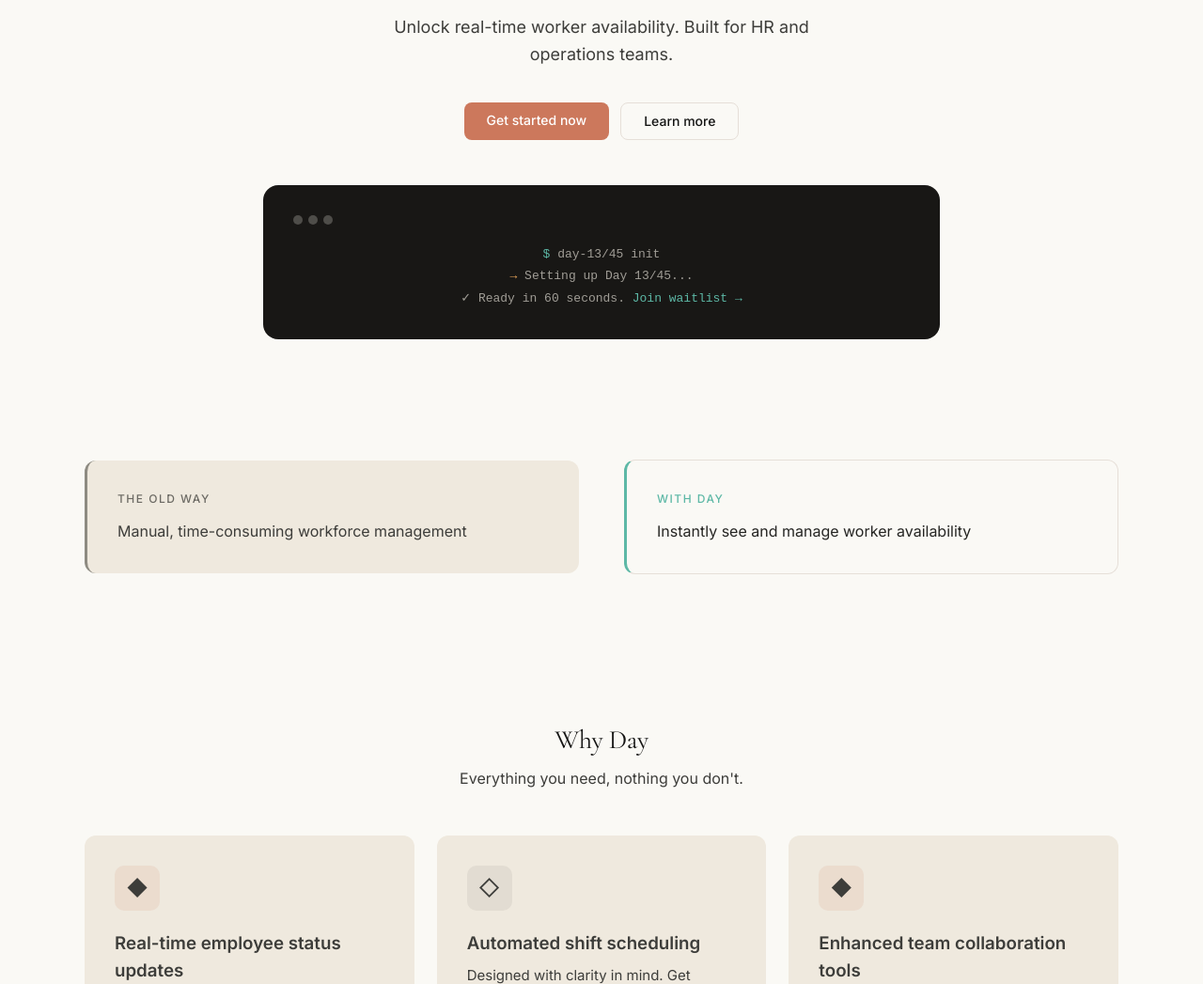
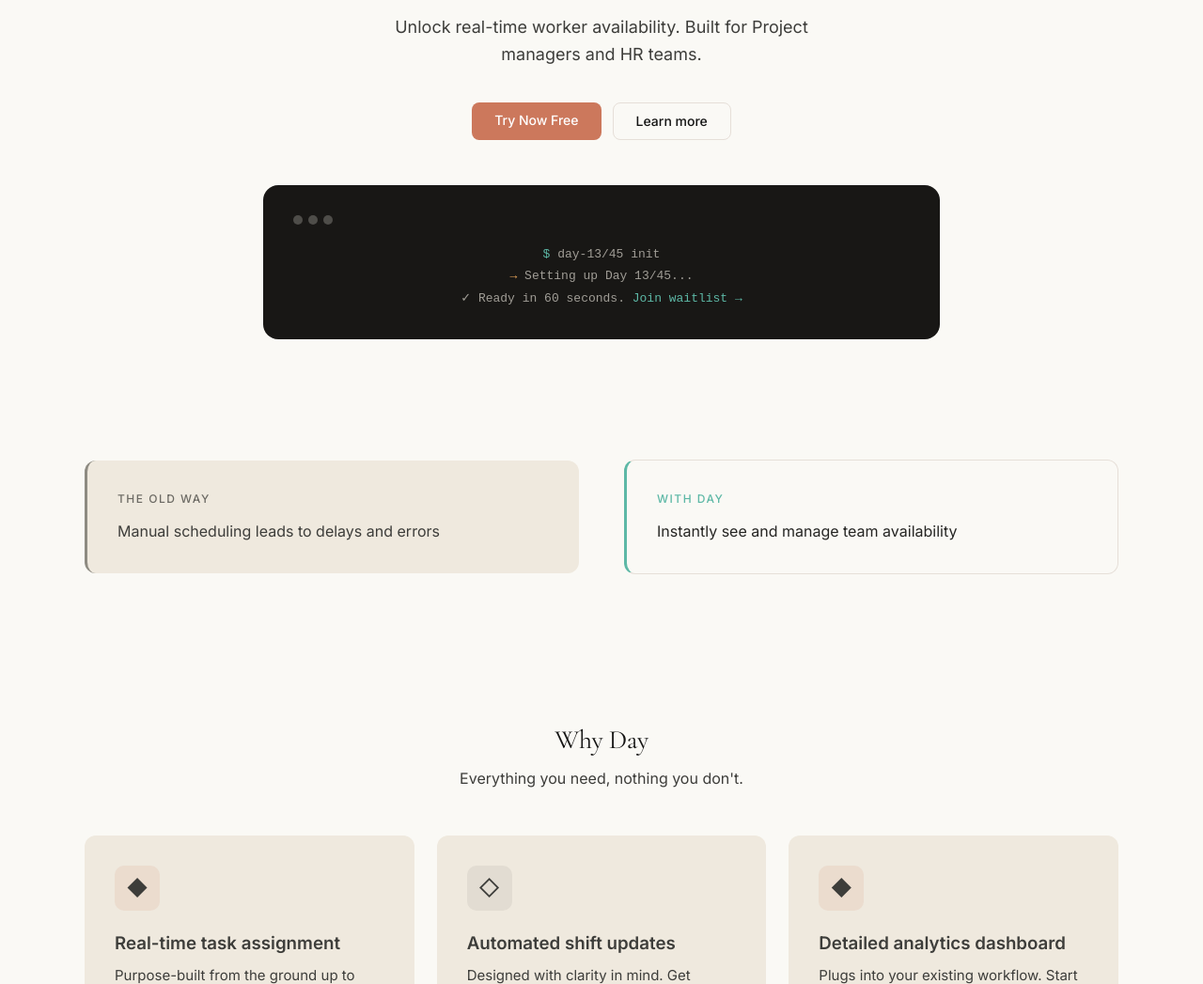
Before and after one commit to ivo1974kanchev-arch/day-13-45-building-an-availabi, a website: page index.html in a window 1280 px wide. Shown: the part 253-1300 px from the top of the page at 94% size. Drawn offline with nearby package versions, Linux system fonts and the light colour scheme.

Commit message:
Rebuild with Eptus Studio design

```diff
--- a/index.html
+++ b/index.html
@@ -4,7 +4,7 @@
 <meta charset="UTF-8">
 <meta name="viewport" content="width=device-width, initial-scale=1.0">
 <title>Day 13/45 — Unlock real-time worker availability</title>
-<meta name="description" content="Unlock real-time worker availability. Built for HR and operations teams.">
+<meta name="description" content="Unlock real-time worker availability. Built for Project managers and HR teams.">
 <link rel="preconnect" href="https://fonts.googleapis.com">
 <link rel="preconnect" href="https://fonts.gstatic.com" crossorigin>
 <link href="https://fonts.googleapis.com/css2?family=Cormorant+Garamond:ital,wght@0,400;0,500;1,400&family=Inter:wght@400;500;600&display=swap" rel="stylesheet">
@@ -314,9 +314,9 @@ body {
   <div class="container">
     <span class="hero-badge">Launching soon</span>
     <h1 class="display-lg">Day 13/45</h1>
-    <p class="hero-sub">Unlock real-time worker availability. Built for HR and operations teams.</p>
+    <p class="hero-sub">Unlock real-time worker availability. Built for Project managers and HR teams.</p>
     <div class="hero-actions">
-      <a href="#waitlist" class="btn-primary">Get started now</a>
+      <a href="#waitlist" class="btn-primary">Try Now Free</a>
       <a href="#features" class="btn-secondary">Learn more</a>
     </div>
     <div class="hero-mockup">
@@ -336,11 +336,11 @@ body {
     <div class="grid-2">
       <div class="problem-old">
         <p class="problem-label old">The old way</p>
-        <p class="body-md" style="color:var(--body)">Manual, time-consuming workforce management</p>
+        <p class="body-md" style="color:var(--body)">Manual scheduling leads to delays and errors</p>
       </div>
       <div class="problem-new">
         <p class="problem-label new">With Day</p>
-        <p class="body-md" style="color:var(--body-strong)">Instantly see and manage worker availability</p>
+        <p class="body-md" style="color:var(--body-strong)">Instantly see and manage team availability</p>
       </div>
     </div>
   </div>
@@ -356,17 +356,17 @@ body {
     <div class="grid-3">
       <div class="feat-card">
         <div class="feat-icon coral">&#9670;</div>
-        <h3>Real-time employee status updates</h3>
+        <h3>Real-time task assignment</h3>
         <p>Purpose-built from the ground up to deliver results without the overhead of traditional solutions.</p>
       </div>
       <div class="feat-card">
         <div class="feat-icon dark">&#9671;</div>
-        <h3>Automated shift scheduling</h3>
+        <h3>Automated shift updates</h3>
         <p>Designed with clarity in mind. Get insights at a glance, take action in seconds&mdash;no training required.</p>
       </div>
       <div class="feat-card">
         <div class="feat-icon coral">&#9670;</div>
-        <h3>Enhanced team collaboration tools</h3>
+        <h3>Detailed analytics dashboard</h3>
         <p>Plugs into your existing workflow. Start seeing value from day one, not month three.</p>
       </div>
     </div>
```
